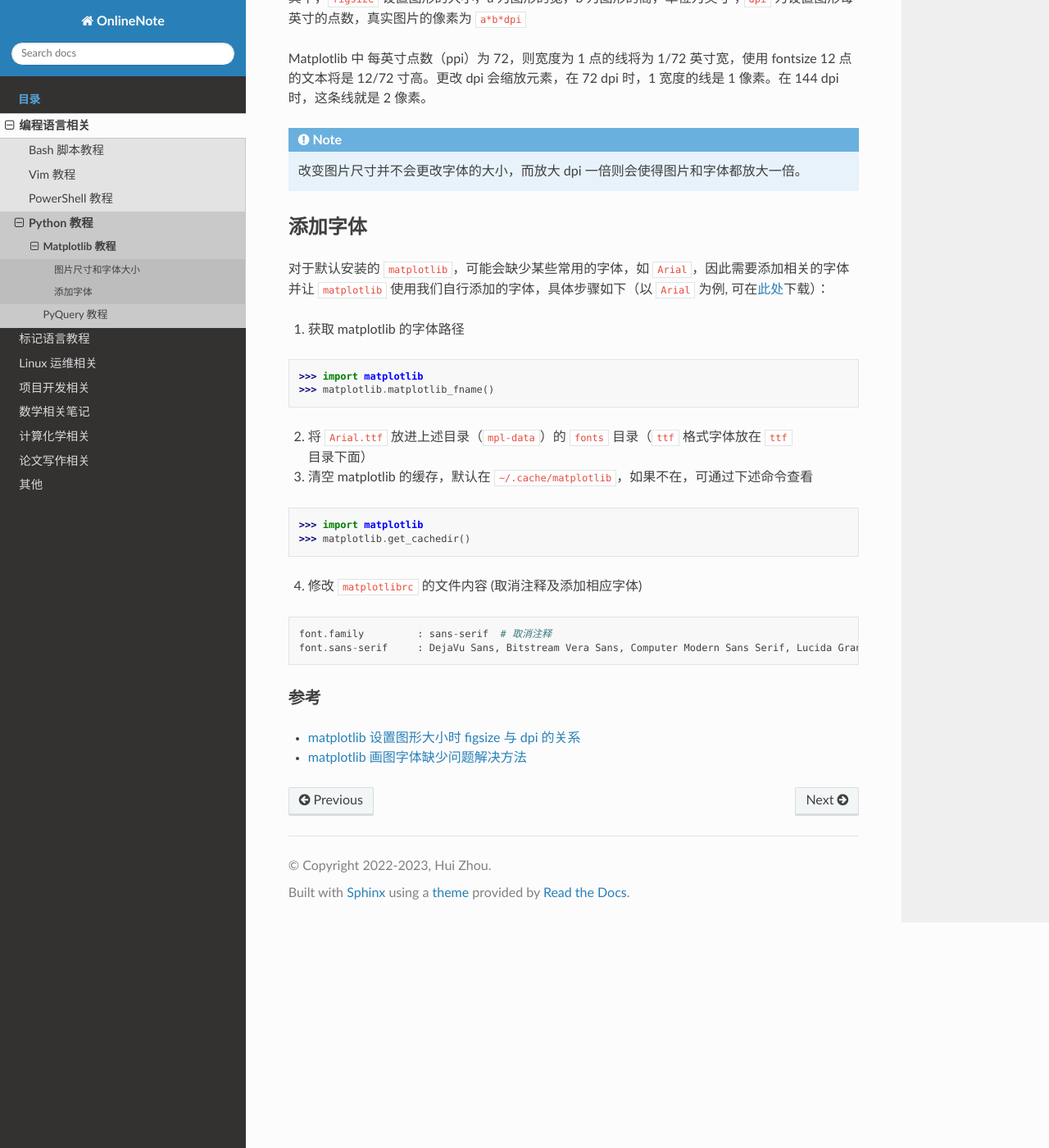
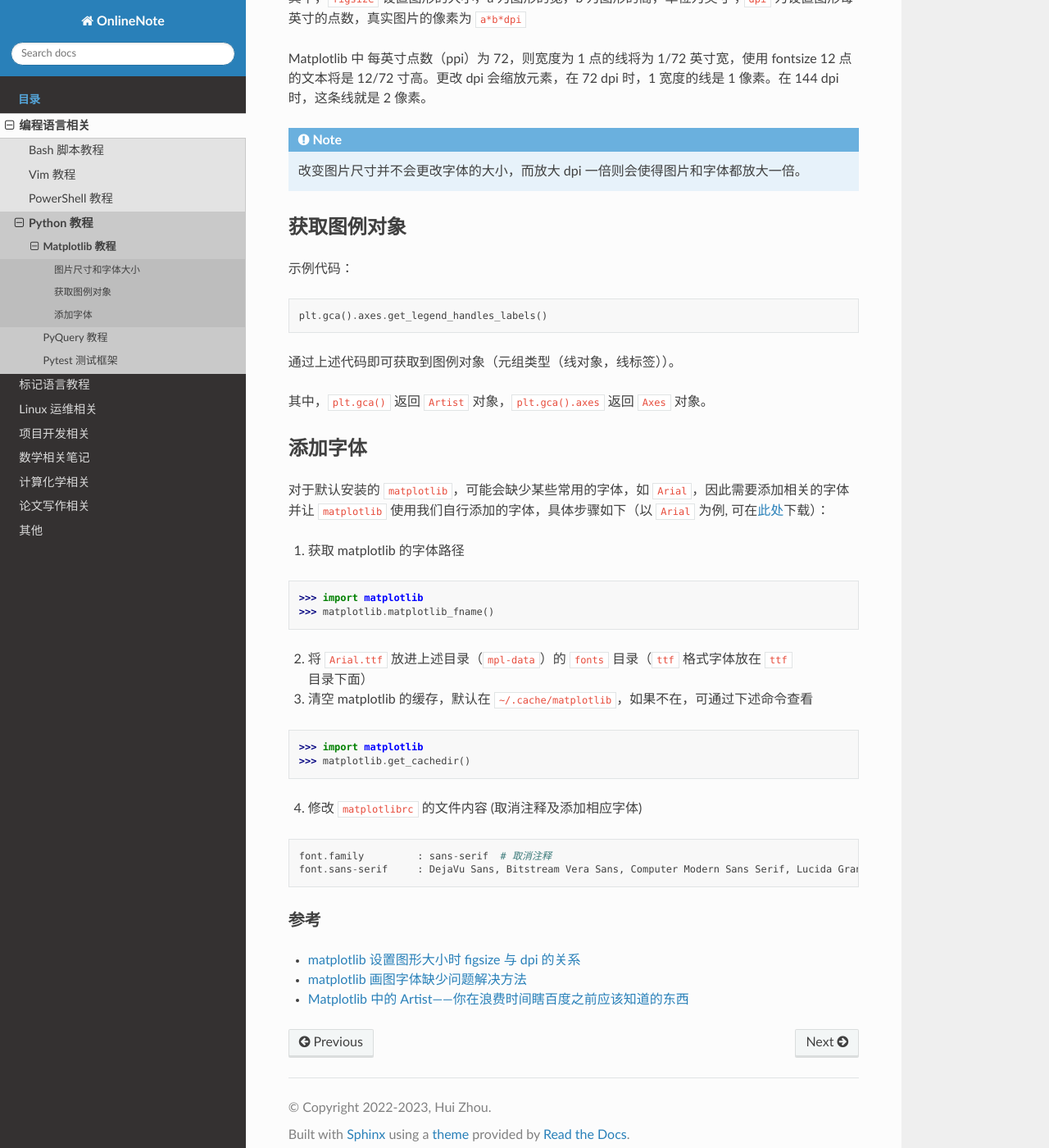
Before and after one commit to Rasic2/CodeNote, a Sphinx documentation site: the page built from docs/source/language/matplotlib.md, in a window 1280 px wide and 1400 px high, scrolled down 404 px. Shown: the whole window at 82% size. Built offline with Sphinx 7.4.7 and the Read the Docs theme 2.0.0, drawn with Linux system fonts in a browser that asks for light colours.

Commit message:
add pytest.md && update matplotlib.md

````diff
--- a/docs/source/language/matplotlib.md
+++ b/docs/source/language/matplotlib.md
@@ -17,6 +17,18 @@ Matplotlib 中 每英寸点数（ppi）为 72，则宽度为 1 点的线将为 1
 :::{note}
 改变图片尺寸并不会更改字体的大小，而放大 dpi 一倍则会使得图片和字体都放大一倍。
 :::
+
+## 获取图例对象
+
+示例代码：
+
+```python
+plt.gca().axes.get_legend_handles_labels()
+```
+
+通过上述代码即可获取到图例对象（元组类型（线对象，线标签））。
+
+其中，`plt.gca()` 返回 `Artist` 对象，`plt.gca().axes` 返回 `Axes` 对象。
 
 ## 添加字体
 
@@ -49,3 +61,4 @@ font.sans-serif     : DejaVu Sans, Bitstream Vera Sans, Computer Modern Sans Ser
 
 - [matplotlib 设置图形大小时 figsize 与 dpi 的关系](https://www.cnblogs.com/lijunjie9502/p/10327151.html#:~:text=%E7%BA%BF%E6%9D%A1%EF%BC%8C%E6%A0%87%E8%AE%B0%EF%BC%8C%E6%96%87%E6%9C%AC%E7%AD%89%E5%A4%A7%E5%A4%9A%E6%95%B0%E5%85%83%E7%B4%A0%E9%83%BD%E6%9C%89%E4%BB%A5%E7%A3%85%E4%B8%BA%E5%8D%95%E4%BD%8D%E7%9A%84%E5%A4%A7%E5%B0%8F%E3%80%82%20Matplotlib%20%E4%B8%AD%20%E6%AF%8F%E8%8B%B1%E5%AF%B8%E7%82%B9%E6%95%B0%EF%BC%88ppi%EF%BC%89%20%E4%B8%BA72%EF%BC%8C%E5%88%99%E5%AE%BD%E5%BA%A6%E4%B8%BA%201%20%E7%82%B9%E7%9A%84%E7%BA%BF%E5%B0%86%E4%B8%BA%201%2F72,12%20%E7%82%B9%E7%9A%84%E6%96%87%E6%9C%AC%E5%B0%86%E6%98%AF%2012%2F72%20%E5%AF%B8%E9%AB%98%E3%80%82%20%E4%B8%BA%E4%BA%86%E4%BE%BF%E4%BA%8E%E8%AF%B4%E6%98%8E%EF%BC%8C%E7%94%A8%20matplotlib%E7%BB%98%E5%88%B6%E7%9B%B8%E5%BA%94%E7%9A%84%E5%9B%BE%E5%BD%A2%EF%BC%8C%E5%A6%82%20%E8%A1%A81%20%E6%89%80%E7%A4%BA%E3%80%82)
 - [matplotlib 画图字体缺少问题解决方法](https://mp.weixin.qq.com/s/y5UJec9-LAXXt8oHes1m3g)
+- [Matplotlib 中的 Artist——你在浪费时间瞎百度之前应该知道的东西](https://zhajiman.github.io/post/matplotlib_artist/#%E6%98%AF%E6%97%B6%E5%80%99%E8%87%AA%E5%AE%9A%E4%B9%89%E4%BD%A0%E7%9A%84%E9%BB%98%E8%AE%A4%E6%A0%B7%E5%BC%8F%E4%BA%86)
--- a/docs/source/language/python.rst
+++ b/docs/source/language/python.rst
@@ -9,3 +9,4 @@ Python 教程
 
    matplotlib.md
    pyquery.md
+   pytest.md
````
Also changed, not shown: docs/source/language/pytest.md (added, +79 -0 lines).
